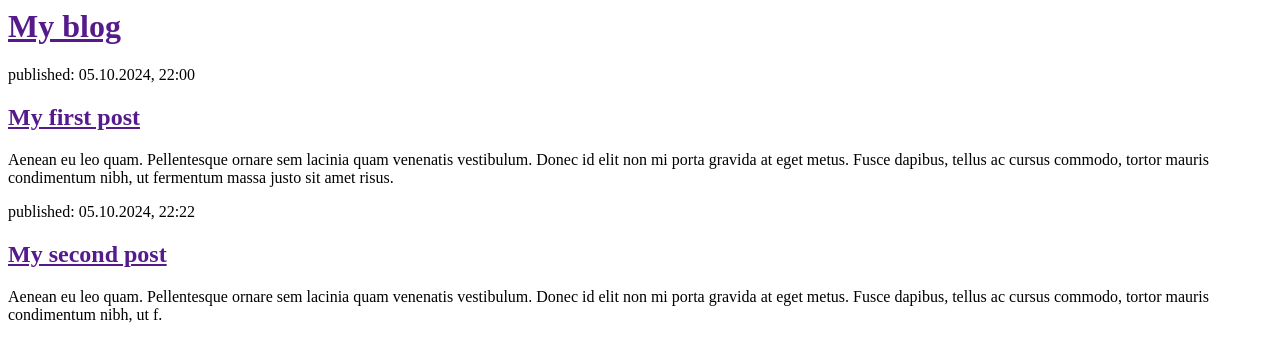
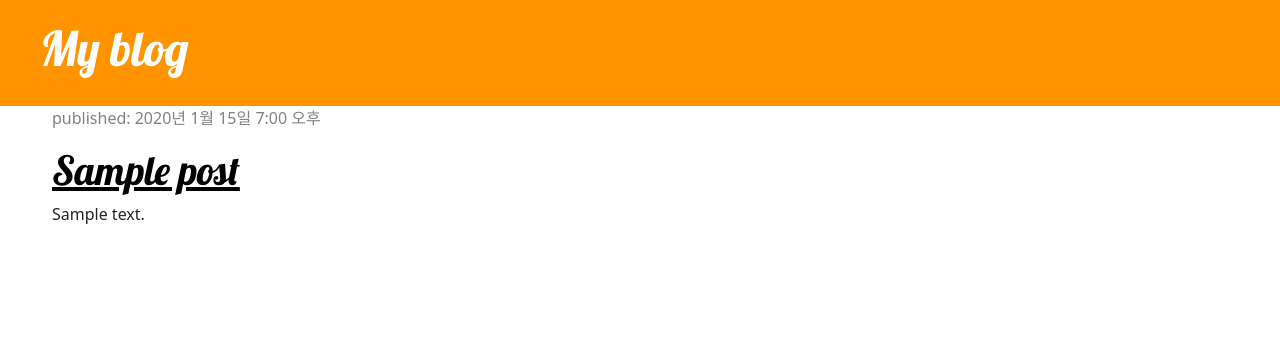
Before and after one commit to soraesorae/my-first-blog, a Django app: page / in a window 1280 px wide. Shown: the top 362 px of the page. Run offline with Django 5.2, Linux system fonts and the light colour scheme; tables that the repository leaves empty hold one stand-in row (values such as "Sample post").

Commit message:
Add style for post_list

```diff
--- /dev/null
+++ b/blog/static/css/blog.css
@@ -0,0 +1,62 @@
+h1 a {
+    color: #FCA205;
+    font-family: 'Lobster';
+}
+
+
+.page-header {
+    background-color: #ff9400;
+    margin-top: 0;
+    padding: 20px 20px 20px 40px;
+}
+
+.page-header h1,
+.page-header h1 a,
+.page-header h1 a:visited,
+.page-header h1 a:active {
+    color: #ffffff;
+    font-size: 36pt;
+    text-decoration: none;
+}
+
+.content {
+    margin-left: 40px;
+}
+
+h1,
+h2,
+h3,
+h4 {
+    font-family: 'Lobster', cursive;
+}
+
+.date {
+    color: #828282;
+}
+
+.save {
+    float: right;
+}
+
+.post-form textarea,
+.post-form input {
+    width: 100%;
+}
+
+.top-menu,
+.top-menu:hover,
+.top-menu:visited {
+    color: #ffffff;
+    float: right;
+    font-size: 26pt;
+    margin-right: 20px;
+}
+
+.post {
+    margin-bottom: 70px;
+}
+
+.post h1 a,
+.post h1 a:visited {
+    color: #000000;
+}
--- a/blog/templates/blog/post_list.html
+++ b/blog/templates/blog/post_list.html
@@ -1,19 +1,35 @@
+{% load static %}
+<!DOCTYPE html>
+
 <html>
     <head>
         <title> My blog </title>
+        <link href="https://fonts.googleapis.com/css?family=Lobster&subset=latin,latin-ext" rel="stylesheet" type="text/css">
+        <link href="https://cdn.jsdelivr.net/npm/bootstrap@5.3.3/dist/css/bootstrap.min.css" rel="stylesheet" integrity="sha384-QWTKZyjpPEjISv5WaRU9OFeRpok6YctnYmDr5pNlyT2bRjXh0JMhjY6hW+ALEwIH" crossorigin="anonymous">
+        <script src="https://cdn.jsdelivr.net/npm/bootstrap@5.3.3/dist/js/bootstrap.bundle.min.js" integrity="sha384-YvpcrYf0tY3lHB60NNkmXc5s9fDVZLESaAA55NDzOxhy9GkcIdslK1eN7N6jIeHz" crossorigin="anonymous"></script>
+        <link rel="stylesheet" href="{% static 'css/blog.css' %}">
     </head>
     <body>
         <div>
-         <h1><a href=""> My blog </a></h1>
+            <div class="page-header">
+                <h1><a href="/">My blog</a></h1>
             </div>
-    <div>
-        <p>published: 05.10.2024, 22:00</p>
-        <h2><a href="">My first post</a></h2>
-        <p>Aenean eu leo quam. Pellentesque ornare sem lacinia quam venenatis vestibulum. Donec id elit non mi porta gravida at eget metus. Fusce dapibus, tellus ac cursus commodo, tortor mauris condimentum nibh, ut fermentum massa justo sit amet risus.</p>
+            <div class="content container">
+                <div class="row">
+                    <div class="col-md-8">
+                        {% for post in posts %}
+                            <div class="post">
+                                <div class="date">
+                                    <p>published: {{ post.published_date }}</p>
                                 </div>
-    <div>
-        <p>published: 05.10.2024, 22:22</p>
-        <h2><a href="">My second post</a></h2>
-        <p>Aenean eu leo quam. Pellentesque ornare sem lacinia quam venenatis vestibulum. Donec id elit non mi porta gravida at eget metus. Fusce dapibus, tellus ac cursus commodo, tortor mauris condimentum nibh, ut f.</p>
+                                <h1><a href="">{{ post.title }}</a></h1>
+                                <p>{{ post.text|linebreaksbr }}</p>
+                            </div>
+                        {% endfor %}
+                        </div>
+                    </div>
+                </div>
+            </div>
         </div>
     </body>
+</html>
--- a/blog/views.py
+++ b/blog/views.py
@@ -1,5 +1,8 @@
 from django.shortcuts import render
+from django.utils import timezone
+from .models import Post
 
 
 def post_list(request):
-    return render(request, "blog/post_list.html", {})
+    posts = Post.objects.filter(published_date__lte=timezone.now()).order_by('published_date')
+    return render(request, "blog/post_list.html", {'posts': posts})
```
Lines whose indentation alone changed are shown as unchanged.
